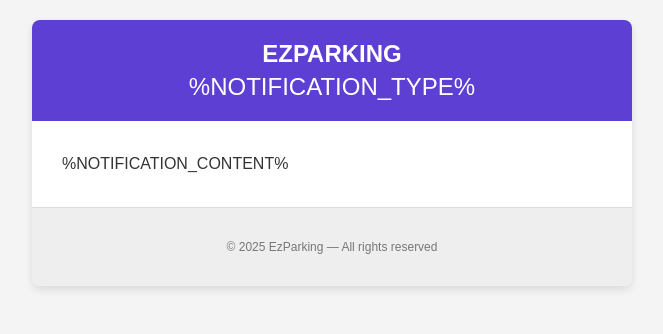
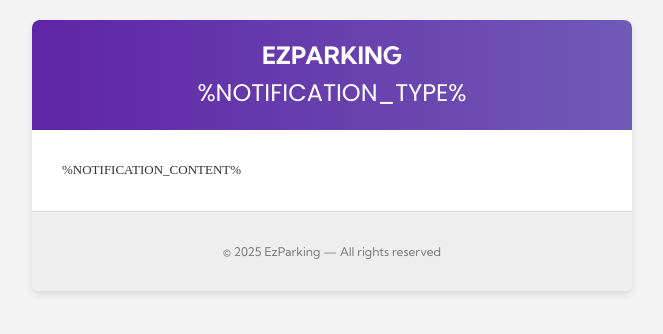
Before and after one commit to matteoventali/EzParking, a Flask app: template source/notification_ms/templates/mail_template.html in a window 1280 px wide. Shown: the top 334 px of the page, without its empty margins (308-971 px from the left). Run offline with Flask 3, Linux system fonts and the light colour scheme; the template is opened without the code that fills it, so the values that code supplies are empty; parts of the project's set-up code (start-up, migrations or seed data) failed here and were passed over.

Commit message:
added email templates

```diff
--- /dev/null
+++ b/source/notification_ms/templates/disable_mail.html
@@ -0,0 +1,2 @@
+<p>Hello %USER_NAME%, we are sorry to inform you that your account has been temporarily <strong>disabled</strong> by our admins.</p>
+<p style="font-weight: bolder;">The EZParking Team</p>
--- /dev/null
+++ b/source/notification_ms/templates/enable mail.html
@@ -0,0 +1,2 @@
+<p>Hello %USER_NAME%, we inform you that your account has been <strong>enabled</strong> again by our admins.</p>
+<p style="font-weight: bolder;">The EZParking Team</p>
--- a/source/notification_ms/templates/mail_template.html
+++ b/source/notification_ms/templates/mail_template.html
@@ -3,16 +3,21 @@
 <head>
     <meta charset="UTF-8">
     <meta name="viewport" content="width=device-width, initial-scale=1.0">
+    <link rel="preconnect" href="https://fonts.googleapis.com">
+
+    <link rel="preconnect" href="https://fonts.gstatic.com" crossorigin>
+    <link href="https://fonts.googleapis.com/css2?family=Kumbh+Sans:wght@100..900&display=swap" rel="stylesheet">
+    <link href='https://fonts.googleapis.com/css?family=Poppins' rel='stylesheet'>
     <style>
         /* Universal Styles */
-        body { font-family: Arial, sans-serif; background-color: #f4f4f4; margin: 0; padding: 0; -webkit-text-size-adjust: 100%; -ms-text-size-adjust: 100%; }
+        body {background-color: #f4f4f4; margin: 0; padding: 0; -webkit-text-size-adjust: 100%; -ms-text-size-adjust: 100%; }
 
         /* Main Container */
         .container { width: 100%; max-width: 600px; margin: 0 auto; background-color: #ffffff; border-radius: 8px; box-shadow: 0 4px 8px rgba(0, 0, 0, 0.1); overflow: hidden; }
 
         /* Header (Purple Background) */
         .header {
-            background-color: #5D3FD3;
+            background: linear-gradient(to right, #5e25a5, rgba(113,89,182));
             color: #ffffff;
             padding: 20px;
             text-align: center;
@@ -30,23 +35,26 @@
             height: 32px;
         }
 
-        .header h1 { margin: 0; font-size: 24px; }
-        .header h2 { margin: 5px 0 0; font-weight: normal; }
+        .header h1 { margin: 0; font-family: Kumbh Sans;  font-size: 24px; }
+        .header h2 { margin: 5px 0 0; font-family: Poppins; font-weight: normal; }
 
         /* Content Area */
-        .content { padding: 30px; line-height: 1.6; color: #333333; }
-        .content p { margin-bottom: 20px; }
+        .content { padding: 30px; line-height: 1.6; color: #333333; font-size: small; }
+        .content p { margin-bottom: 20px; font-family: Kumbh Sans;}
+
+        .details { font-family: Kumbh Sans; font-weight: bold; }
+        .details span{ font-weight: lighter;}
 
         /* Button Styles */
         .button-container { text-align: center; margin: 30px 0; }
         .button { background-color: #8F7CEF; color: #ffffff; padding: 12px 25px; text-decoration: none; border-radius: 5px; font-weight: bold; display: inline-block; }
 
         /* Footer */
-        .footer { background-color: #eeeeee; color: #777777; padding: 20px; text-align: center; font-size: 12px; border-top: 1px solid #dddddd; }
-        .footer a { color: #5D3FD3; text-decoration: none; }
+        .footer { background-color: #eeeeee; font-family: Kumbh Sans; color: #777777; padding: 20px; text-align: center; font-size: 12px; border-top: 1px solid #dddddd; }
+        .footer a { color: #7b3fd3; text-decoration: none; }
 
         /* Highlight Color */
-        .highlight { color: #5D3FD3; font-weight: bold; }
+        .highlight { color: #7b3fd3; font-weight: bold; }
 
         /* Mobile Adjustments */
         @media only screen and (max-width: 600px) {
```
Also changed, not shown: source/notification_ms/templates/booking_mail.html (added, +15 -0 lines), 3 other files.
